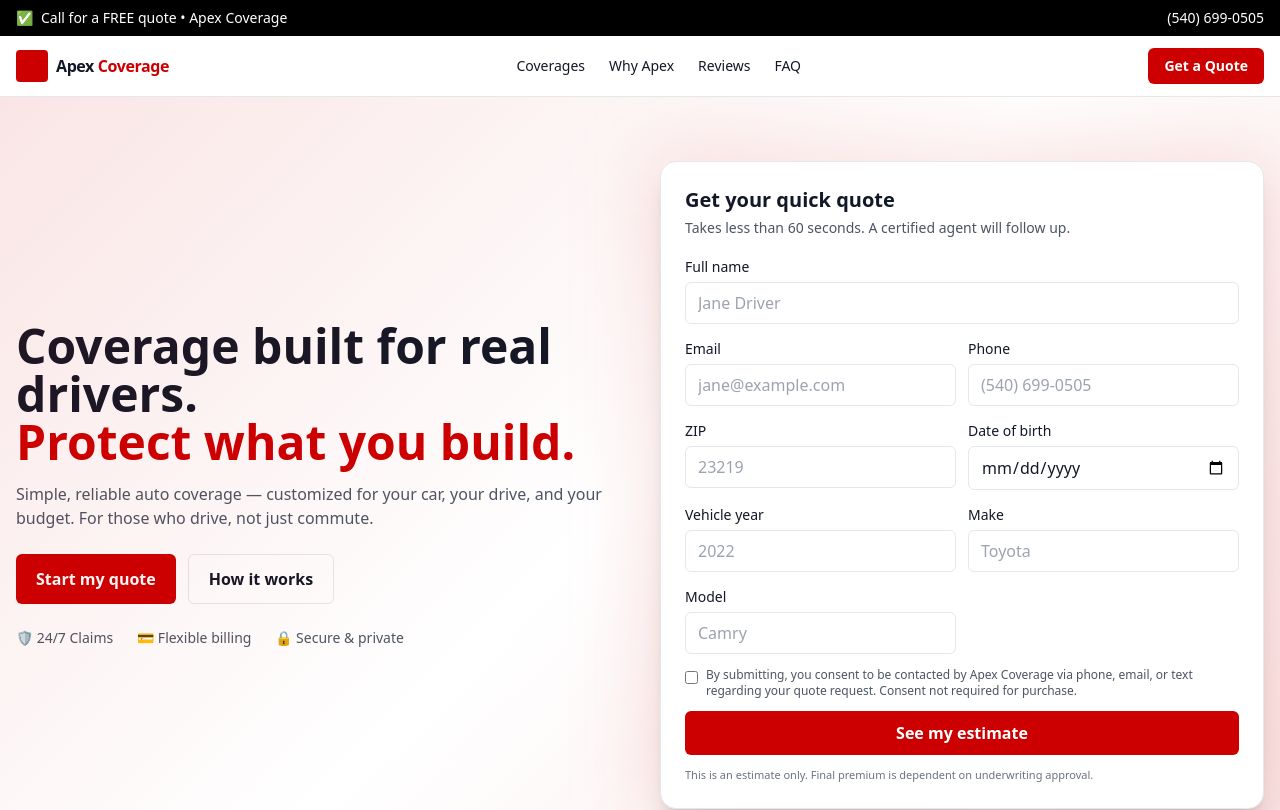
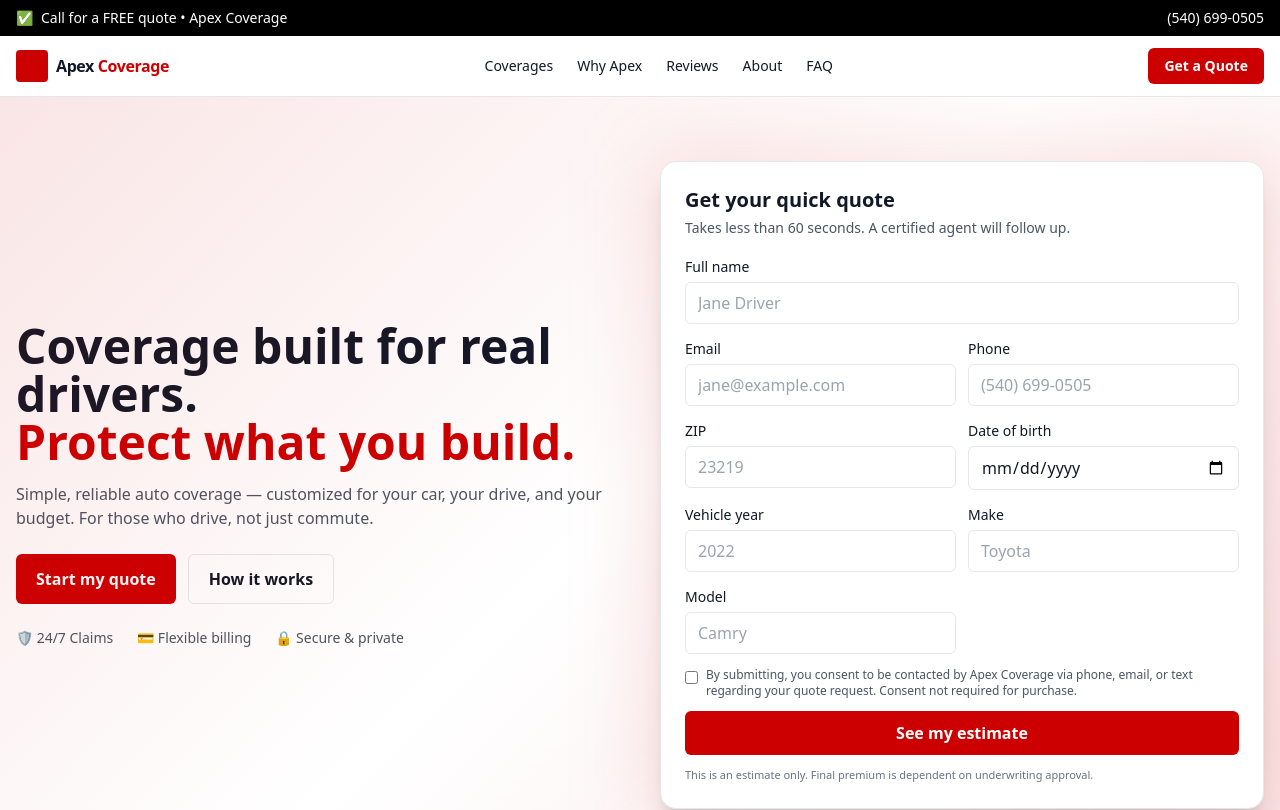
Before and after one commit to apexcoverage/Apex-Coverage-Site, a Next.js app: page / in a window 1280 px wide. Shown: the top 810 px of the page. Built offline with nearby package versions, Linux system fonts and the light colour scheme.

Commit message:
Update ApexCoverageSite.tsx

```diff
--- a/components/ApexCoverageSite.tsx
+++ b/components/ApexCoverageSite.tsx
@@ -78,6 +78,7 @@ export default function ApexCoverageSite() {
             <li><a href="#coverages" className="hover:text-[#cc0000]">Coverages</a></li>
             <li><a href="#why" className="hover:text-[#cc0000]">Why Apex</a></li>
             <li><a href="#reviews" className="hover:text-[#cc0000]">Reviews</a></li>
+            <li><a href="/about" className="hover:text-[#cc0000]">About</a></li>
             <li><a href="#faq" className="hover:text-[#cc0000]">FAQ</a></li>
           </ul>
           <a href="#quote" className="inline-flex items-center gap-2 bg-[#cc0000] text-white px-4 py-2 rounded-md text-sm font-semibold hover:bg-red-700 transition">
```
